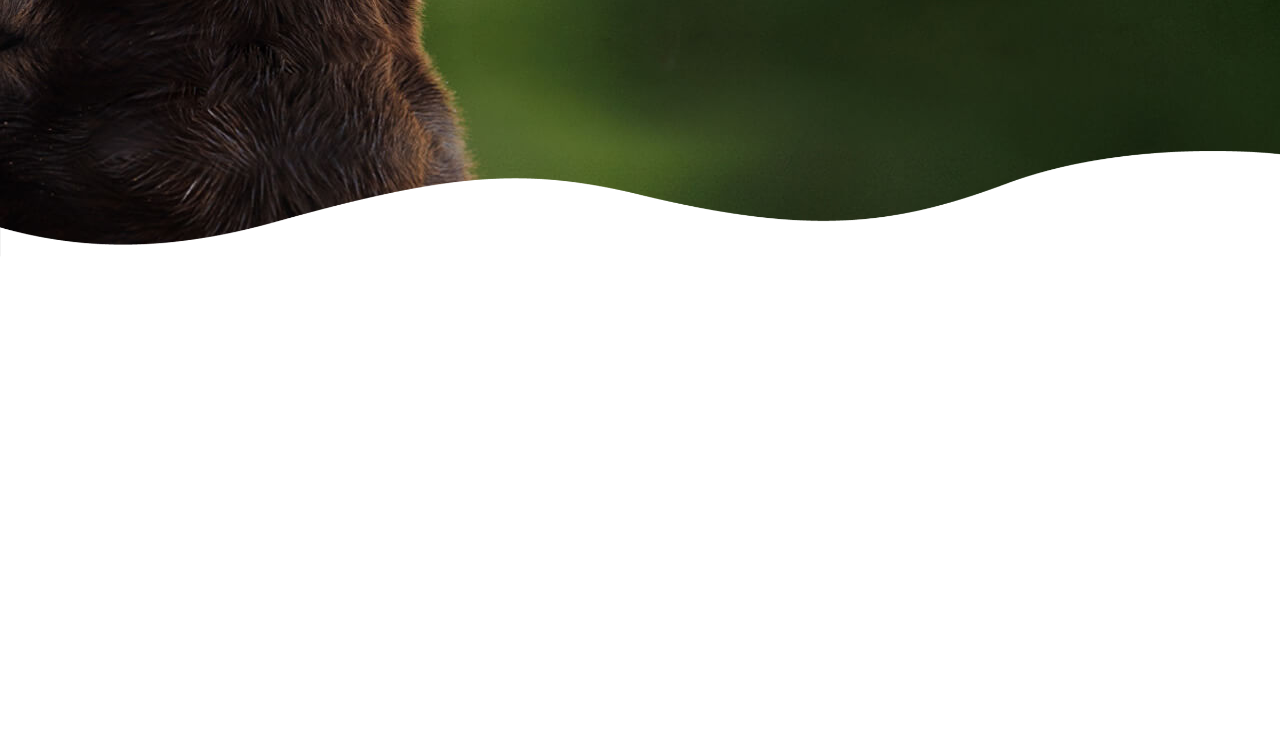
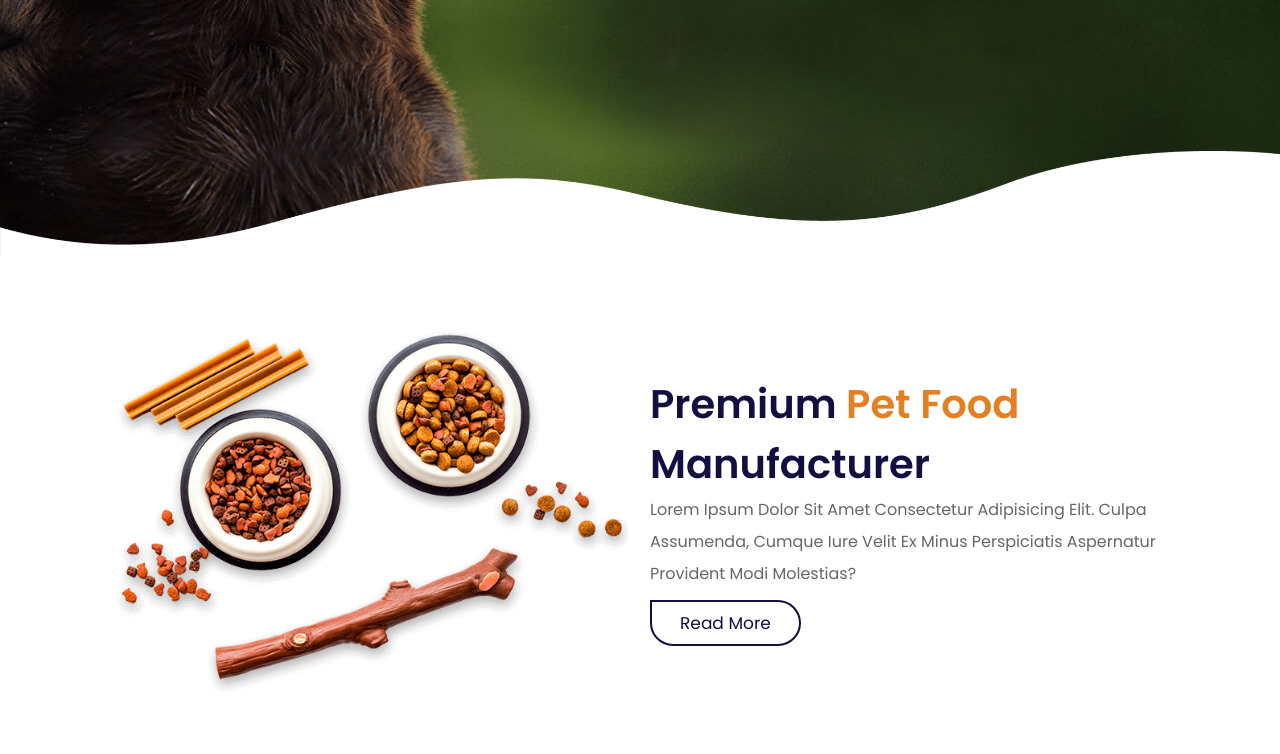
Before and after one commit to devhiderlan/pet-shop, a plain HTML site: page index.html in a window 1280 px wide. Shown: the part 529-1283 px from the top of the page. Before the commit the page ends 800 px from the top, so only its background shows below. Drawn offline with Linux system fonts and the light colour scheme.

Commit message:
Created About section: Structure and styling

```diff
--- a/Assets/css/style.scss
+++ b/Assets/css/style.scss
@@ -283,6 +283,39 @@ section {
    }
 }
 
+.about {
+   display: flex;
+   align-items: center;
+   flex-wrap: wrap;
+   gap: 2rem;
+
+   .image {
+      flex: 1 1 40rem;
+
+      img {
+         width: 100%;
+      }
+   }
+
+   .content {
+      flex: 1 1 40rem;
+
+      h3 {
+         color: $black;
+         font-size: 4rem;
+
+         span {
+            color: $carrot-color;
+         }
+      }
+
+      p {
+         font-size: 1.6rem;
+         color: $light-color;
+         line-height: 2;
+      }
+   }
+}
 
 
 
--- a/index.html
+++ b/index.html
@@ -65,5 +65,19 @@
 
          <img src="./Assets/image/bottom_wave.png" alt="" class="wave" />
       </section>
+
+      <section class="about" id="about">
+
+         <div class="image">
+            <img src="./Assets/image/about_img.png" alt="">
+         </div>
+
+         <div class="content">
+            <h3>premium <span>pet food</span> manufacturer </h3>
+            <p>Lorem ipsum dolor sit amet consectetur adipisicing elit. Culpa assumenda, cumque iure velit ex minus perspiciatis aspernatur provident modi molestias?</p>
+            <a href="#" class="btn">read more</a>
+         </div>
+
+      </section>
    </body>
 </html>
```
Also changed, not shown: Assets/css/style.css, 1 other file.
